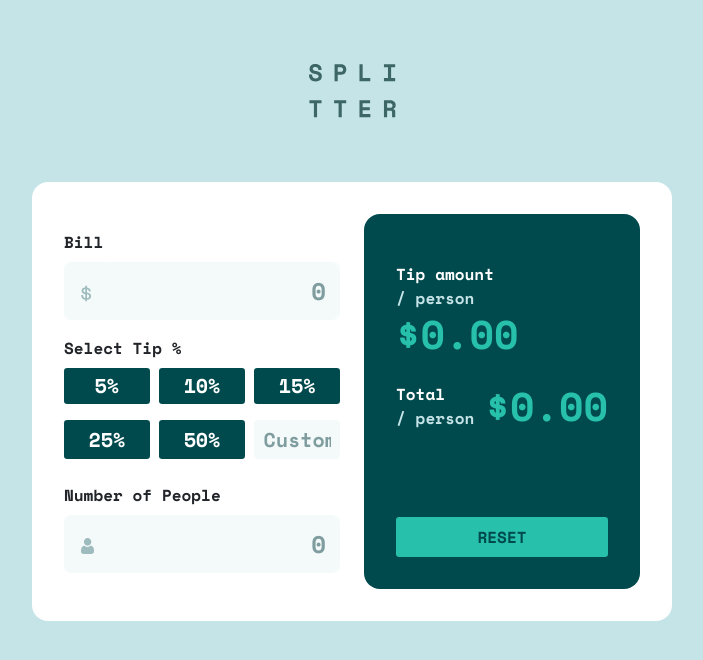
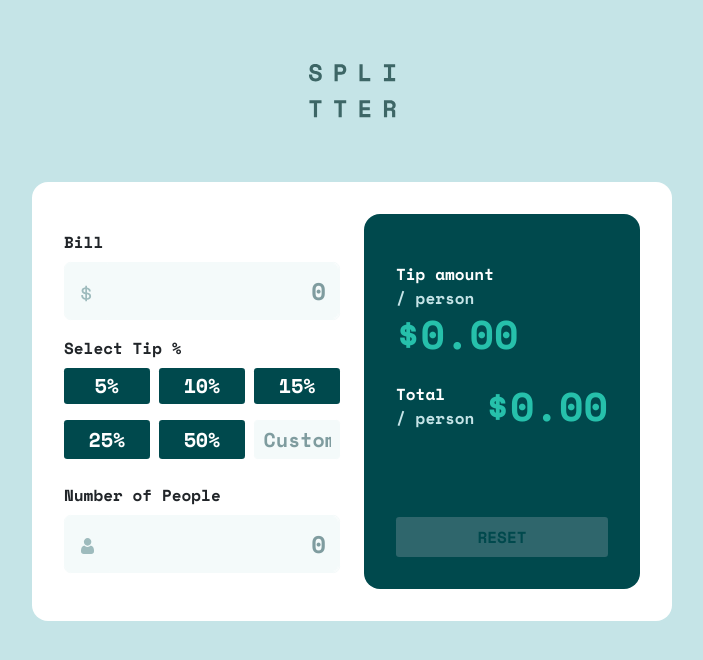
Before and after one commit to tonyoladapo/tip-calculator, a React (Create React App) app: page / in a window 1280 px wide. Shown: the top 660 px of the page, without its empty margins (288-991 px from the left). Built offline with nearby package versions, Linux system fonts and the light colour scheme.

Commit message:
create custom useResult hook

```diff
--- a/src/components/result/Result.jsx
+++ b/src/components/result/Result.jsx
@@ -1,7 +1,11 @@
-import React from "react";
+import React, { useContext } from "react";
+import { TipContext } from "../../contexts/tipContext";
+import useResult from "../../hooks/useResult";
 import "./result.css";
 
 const Result = () => {
+  const { tipPerPerson, totalPerPerson, reset, disabled } = useResult();
+
   return (
     <div className="result-layout">
       <div>
@@ -11,7 +15,7 @@ const Result = () => {
             <p className="person-text">/ person</p>
           </div>
           <div className="result">
-            <h1>$0.00</h1>
+            <h1>{`$${tipPerPerson.toFixed(2)}`}</h1>
           </div>
         </div>
 
@@ -21,12 +25,14 @@ const Result = () => {
             <p className="person-text">/ person</p>
           </div>
           <div className="result">
-            <h1>$0.00</h1>
+            <h1>{`$${totalPerPerson.toFixed(2)}`}</h1>
           </div>
         </div>
       </div>
 
-      <button className="reset-button">RESET</button>
+      <button disabled={disabled} onClick={reset} className="reset-button">
+        RESET
+      </button>
     </div>
   );
 };
--- /dev/null
+++ b/src/hooks/useResult.js
@@ -0,0 +1,39 @@
+import { useContext, useEffect, useState } from "react";
+import { TipContext } from "../contexts/tipContext";
+
+export default () => {
+  const [state, dispatch] = useContext(TipContext);
+
+  const [tipPerPerson, setTipPerperson] = useState(0);
+  const [totalPerPerson, setTotalPerPerson] = useState(0);
+  const [disabled, setDisabled] = useState(true);
+
+  useEffect(() => {
+    calculateTip();
+  }, [state]);
+
+  const calculateTip = () => {
+    const { bill, tipPercent, numberOfPeople } = state;
+
+    if (bill > 0 && tipPercent > 0 && numberOfPeople > 0) {
+      const tip = bill * (tipPercent / 100);
+      const total = tip + bill;
+
+      setTipPerperson(tip / numberOfPeople || 0);
+      setTotalPerPerson(total / numberOfPeople || 0);
+      setDisabled(disabled && false);
+    } else {
+      setTipPerperson(0);
+      setTotalPerPerson(0);
+      setDisabled(true);
+    }
+  };
+
+  const reset = () => {
+    setTipPerperson(0);
+    setTotalPerPerson(0);
+    dispatch({ type: "reset" });
+  };
+
+  return { tipPerPerson, totalPerPerson, reset, disabled };
+};
```
